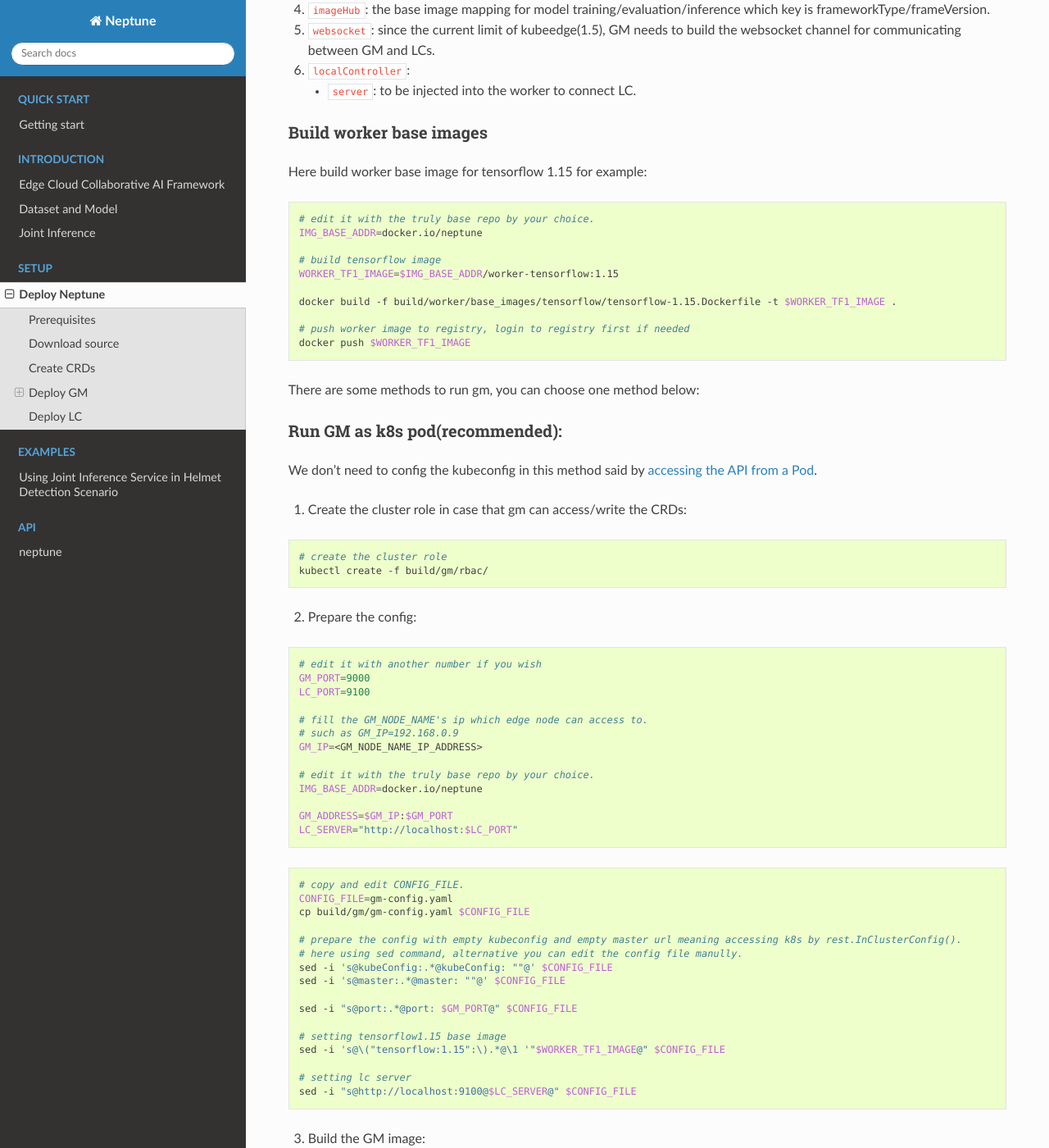
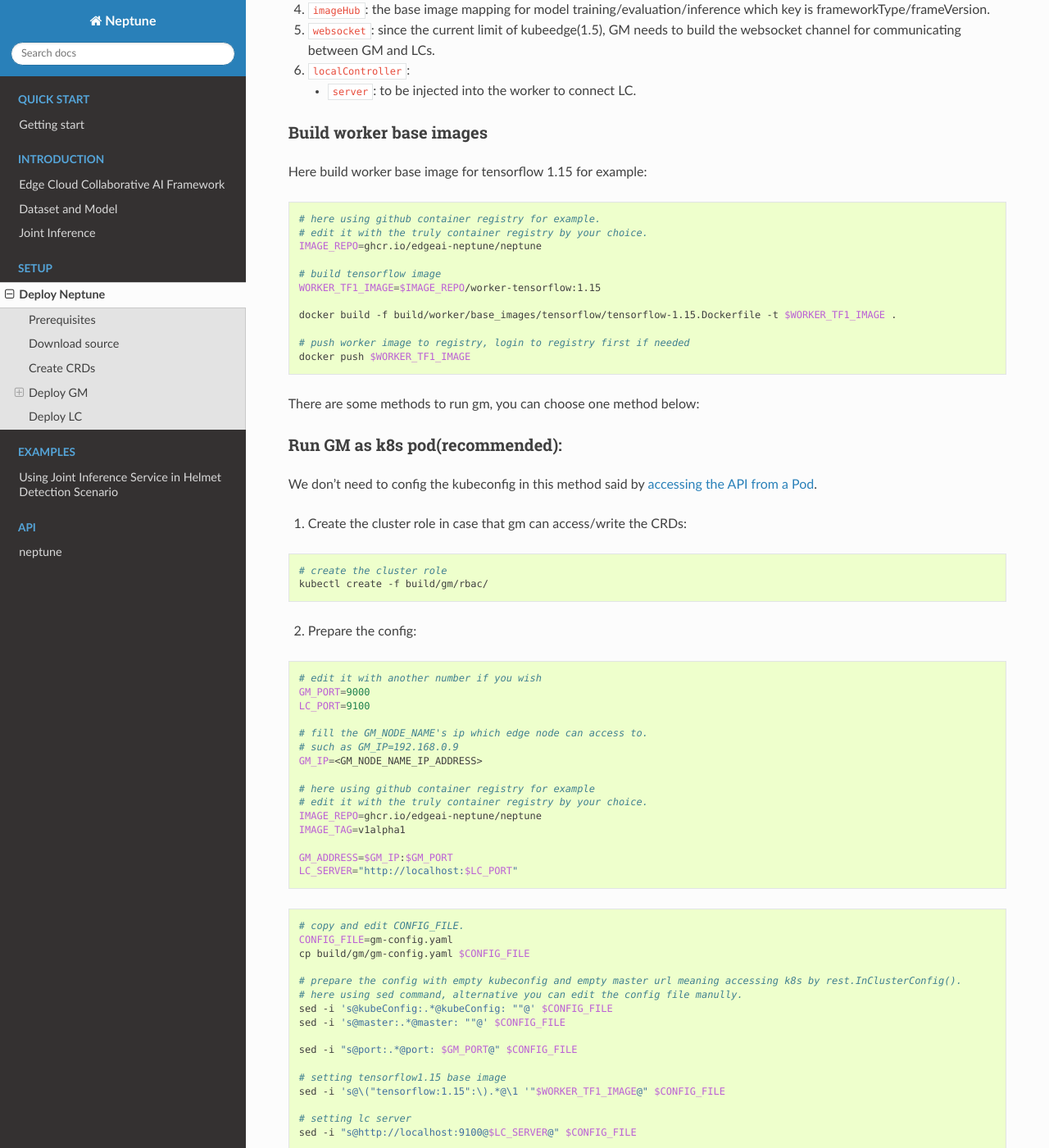
Before and after one commit to edgeai-neptune/neptune, a Sphinx documentation site: the page built from docs/setup/install.md, in a window 1280 px wide and 1400 px high, scrolled down 1824 px. Shown: the whole window at 82% size. Built offline with Sphinx 7.4.7 and the Read the Docs theme 2.0.0, drawn with Linux system fonts in a browser that asks for light colours; some of the changed text lies outside the part shown.

Commit message:
Update the container registry url

````diff
--- a/docs/setup/install.md
+++ b/docs/setup/install.md
@@ -68,11 +68,12 @@ localController:
 
 Here build worker base image for tensorflow 1.15 for example:
 ```shell
-# edit it with the truly base repo by your choice.
-IMG_BASE_ADDR=docker.io/neptune
+# here using github container registry for example.
+# edit it with the truly container registry by your choice.
+IMAGE_REPO=ghcr.io/edgeai-neptune/neptune
 
 # build tensorflow image
-WORKER_TF1_IMAGE=$IMG_BASE_ADDR/worker-tensorflow:1.15
+WORKER_TF1_IMAGE=$IMAGE_REPO/worker-tensorflow:1.15
 
 docker build -f build/worker/base_images/tensorflow/tensorflow-1.15.Dockerfile -t $WORKER_TF1_IMAGE .
 
@@ -104,8 +105,10 @@ LC_PORT=9100
 # such as GM_IP=192.168.0.9
 GM_IP=<GM_NODE_NAME_IP_ADDRESS>
 
-# edit it with the truly base repo by your choice.
-IMG_BASE_ADDR=docker.io/neptune
+# here using github container registry for example
+# edit it with the truly container registry by your choice.
+IMAGE_REPO=ghcr.io/edgeai-neptune/neptune
+IMAGE_TAG=v1alpha1
 
 GM_ADDRESS=$GM_IP:$GM_PORT
 LC_SERVER="http://localhost:$LC_PORT"
@@ -137,10 +140,9 @@ sed -i "s@http://localhost:9100@$LC_SERVER@" $CONFIG_FILE
 # build image from source OR use the gm image previous built.
 
 # edit it with the truly base repo by your choice.
-GM_IMAGE=$IMG_BASE_ADDR/neptune-gm:v1alpha1
+GM_IMAGE=$IMAGE_REPO/gm:$IMAGE_TAG
 
-# build docker image
-docker build -f build/gm/Dockerfile --tag $GM_IMAGE .
+make gmimage IMAGE_REPO=$IMAGE_REPO IMAGE_TAG=$IMAGE_TAG
 
 # push image to registry, login to registry first if needed
 docker push $GM_IMAGE
@@ -205,9 +207,9 @@ go build cmd/neptune-gm/neptune-gm.go
 #### Run GM as docker container(alternative)
 1\. build GM image:
 ```shell
-GM_IMAGE=$IMG_BASE_ADDR/neptune-gm:v1alpha1
+GM_IMAGE=$IMAGE_REPO/gm:$IMAGE_TAG
 sed -i 's@kubeConfig.*@kubeConfig: /root/.kube/config@' build/gm/neptune-gm.yaml
-docker build -f build/gm/Dockerfile --tag $GM_IMAGE .
+make gmimage IMAGE_REPO=$IMAGE_REPO IMAGE_TAG=$IMAGE_TAG
 ```
 
 2\. run GM as container:
@@ -224,9 +226,9 @@ Steps:
 
 1\. Build LC image:
 ```shell
-LC_IMAGE=$IMG_BASE_ADDR/neptune-lc:v1alpha1
+LC_IMAGE=$IMAGE_REPO/lc:$IMAGE_TAG
 
-docker build -f build/lc/Dockerfile --tag $LC_IMAGE .
+make lcimage IMAGE_REPO=$IMAGE_REPO IMAGE_TAG=$IMAGE_TAG
 
 # push image to registry, login to registry first if needed
 docker push $LC_IMAGE
````
Also changed, not shown: 1 other file.
